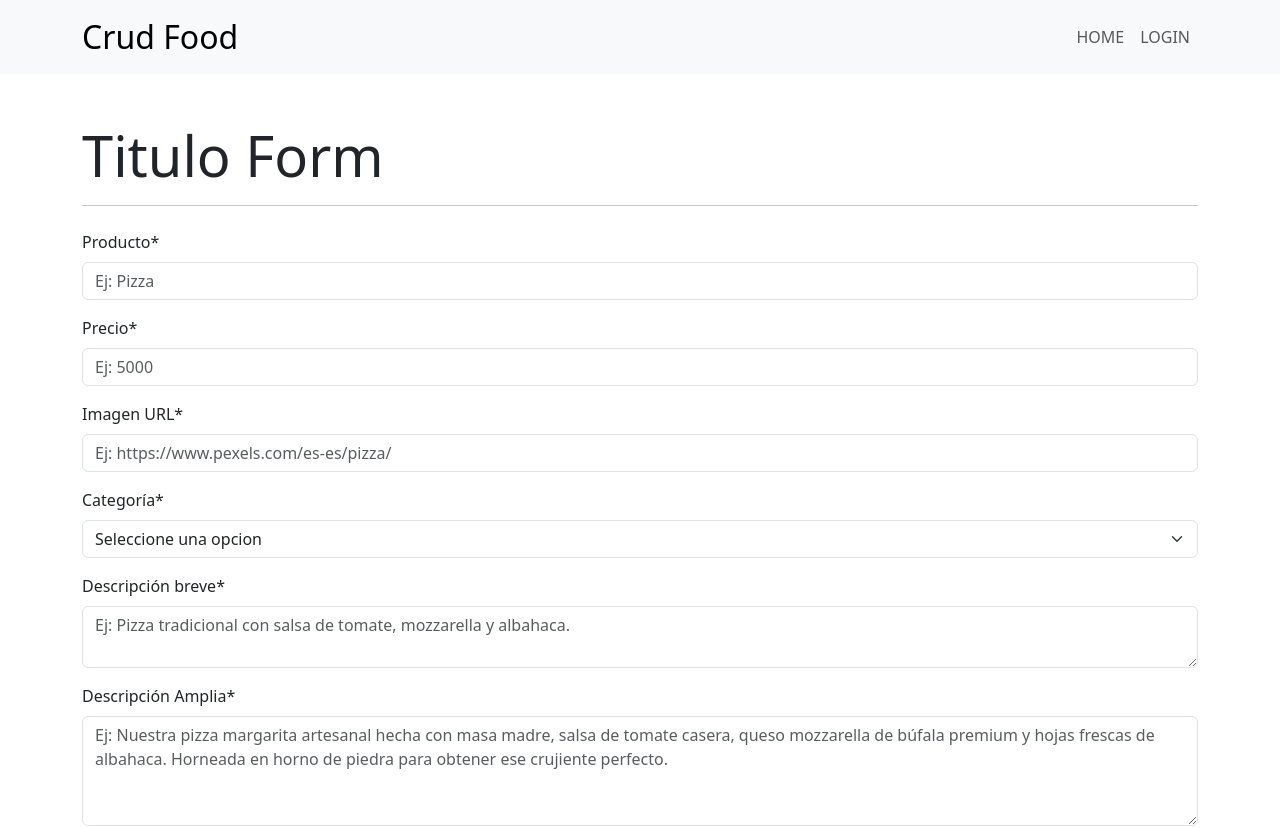
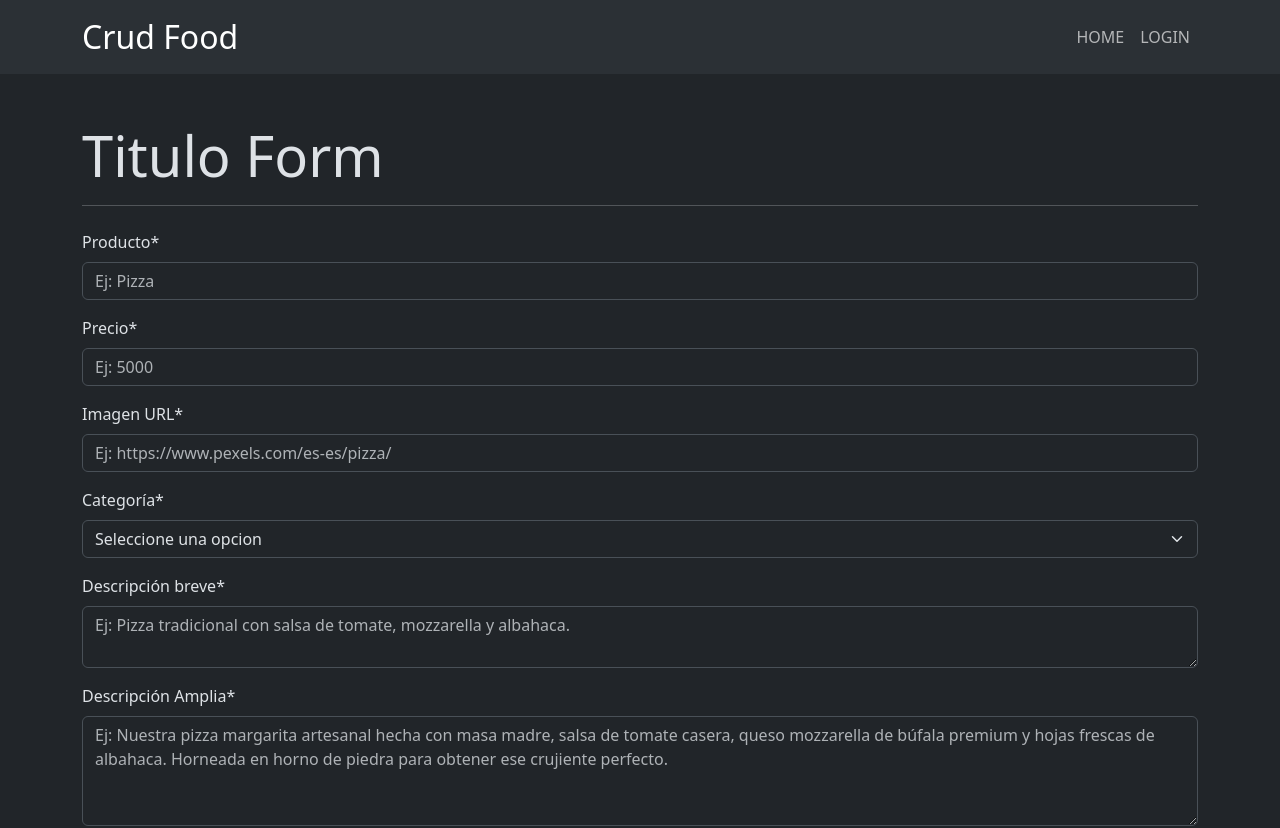
Before and after one commit to MDanielaCardozo/crudFoodWeb4P, a React (Vite) app: page /administrador/crear in a window 1280 px wide. Shown: the top 828 px of the page. Built offline with nearby package versions, Linux system fonts and the light colour scheme.

Commit message:
add validacion a formulario

```diff
--- /dev/null
+++ b/db.json
@@ -0,0 +1,13 @@
+{
+  "productos": [
+    {
+      "id": 1,
+      "nombreProducto": "Pizza Margarita Clásica",
+      "precio": 4500,
+      "descripcion_breve": "Pizza tradicional con salsa de tomate, mozzarella y albahaca",
+      "descripcion_amplia": "Nuestra pizza margarita artesanal hecha con masa madre, salsa de tomate casera, queso mozzarella de búfala premium y hojas frescas de albahaca. Horneada en horno de piedra para obtener ese crujiente perfecto.",
+      "categoria": "Pizzas",
+      "imagen": "https://images.pexels.com/photos/16890470/pexels-photo-16890470.jpeg"
+    }
+  ]
+}
--- a/index.html
+++ b/index.html
@@ -1,5 +1,5 @@
 <!doctype html>
-<html lang="es">
+<html lang="es" data-bs-theme="dark">
   <head>
     <meta charset="UTF-8" />
     <link rel="icon" type="image/svg+xml" href="/vite.svg" />
--- a/src/components/views/Producto/FormularioProducto.jsx
+++ b/src/components/views/Producto/FormularioProducto.jsx
@@ -1,15 +1,37 @@
 import { Form, Button } from "react-bootstrap";
+import { useForm } from "react-hook-form";
 
 const FormularioProducto = () => {
+
+  const { register, handleSubmit,  formState: {errors}} = useForm()
+
+  const onSubmit = () => {
+ /*    if (titulo === "Crear Producto") {
+
+    } */
+  }
+
   return (
     <section className="container mainSection">
       <h1 className="display-4 mt-5">Titulo Form</h1>
       <hr />
-      <Form className="my-4">
+      <Form className="my-4" onSubmit={handleSubmit(onSubmit)}>
         <Form.Group className="mb-3" controlId="formNombreProdcuto">
           <Form.Label>Producto*</Form.Label>
-          <Form.Control type="text" placeholder="Ej: Pizza" />
-          <Form.Text className="text-danger"></Form.Text>
+          <Form.Control type="text" placeholder="Ej: Pizza"  {...register("nombreProducto", {
+            required: "El nombre del producto es un dato obligatorio",
+            minLength: {
+              value: 2,
+              message: "El nombre del producto debe tener al menos dos caracteres"
+            },
+            maxLength: {
+              value: 100,
+              message: "El nombre del producto debe tener como maximo 100 caracteres"
+            },
+          })}/>
+          <Form.Text className="text-danger">
+            {errors.nombreProducto?.message}
+          </Form.Text>
         </Form.Group>
         <Form.Group className="mb-3" controlId="formPrecio">
           <Form.Label>Precio*</Form.Label>
@@ -17,20 +39,41 @@ const FormularioProducto = () => {
             type="number"
             placeholder="Ej: 5000"
             // step={0.1}
+            {...register("precio", {
+              required: "El precio es un valor obligatorio",
+              min: {
+                value: 100,
+                message: "El precio minimo del producto debe ser al menos $100"
+              },
+              max: {
+                value: 1000000,
+                message: "El precio minimo del producto debe ser de hasta $1000000"
+              }
+            })
+
+            }
           />
-          <Form.Text className="text-danger"></Form.Text>
+          <Form.Text className="text-danger">{errors.precio?.message}</Form.Text>
         </Form.Group>
         <Form.Group className="mb-3" controlId="formImagen">
           <Form.Label>Imagen URL*</Form.Label>
           <Form.Control
             type="text"
             placeholder="Ej: https://www.pexels.com/es-es/pizza/"
+            {...register("imagen", {required: "La url de la imagen es un dato obligatorio",
+              pattern: {
+                value: /^https?:\/\/[^\s]+\.(png|jpg|jpeg|gif|bmp|webp|svg)$/,
+              message: "La imagen debe ser una url de imagen valida terminada en (jpg|jpeg|png|webp)" }
+            })}
           />
-          <Form.Text className="text-danger"></Form.Text>
+          <Form.Text className="text-danger">
+            {errors.imagen?.message}
+          </Form.Text>
         </Form.Group>
         <Form.Group className="mb-3" controlId="formPrecio">
           <Form.Label>Categoría*</Form.Label>
-          <Form.Select>
+          <Form.Select
+          {...register("categoria", { required: "Debe seleccionar una categoria"})}>
             <option value="">Seleccione una opcion</option>
             <option value="Acompañamientos">Acompañamientos</option>
             <option value="Bebidas">Bebidas</option>
@@ -41,7 +84,9 @@ const FormularioProducto = () => {
             <option value="Sándwiches y Wraps">Sándwiches y Wraps</option>
             <option value="Veggie/Veganas">Veggie/Veganas</option>
           </Form.Select>
-          <Form.Text className="text-danger"></Form.Text>
+          <Form.Text className="text-danger">
+            {errors.categoria?.message}
+          </Form.Text>
         </Form.Group>
         <Form.Group className="mb-3" controlId="formImagen">
           <Form.Label>Descripción breve*</Form.Label>
@@ -49,8 +94,18 @@ const FormularioProducto = () => {
             type="text"
             placeholder="Ej: Pizza tradicional con salsa de tomate, mozzarella y albahaca."
             as="textarea"
+            {...register("descripcion_breve", {required: "La descripcion breve es un dato obligatorio",
+              minLength: {
+                value: 5,
+                message: "La descrición breve debe tener almenos 5 caracteres"
+              },
+              maxLength: {
+                value: 250,
+                message: "La descrición breve debe tener como máximo 250 caracteres",
+              }
+            })}
           />
-          <Form.Text className="text-danger"></Form.Text>
+          <Form.Text className="text-danger">{errors.descripcion_breve?.message}</Form.Text>
         </Form.Group>
         <Form.Group className="mb-3" controlId="formImagen">
           <Form.Label>Descripción Amplia*</Form.Label>
@@ -59,8 +114,21 @@ const FormularioProducto = () => {
             placeholder="Ej: Nuestra pizza margarita artesanal hecha con masa madre, salsa de tomate casera, queso mozzarella de búfala premium y hojas frescas de albahaca. Horneada en horno de piedra para obtener ese crujiente perfecto."
             as="textarea"
             rows={4}
+            {...register("descripcion_amplia", {
+              required: "La descripcion amplia es un dato obligatorio",
+              minLength: {
+                value: 10,
+                message: "La descrición amplia debe tener almenos 10 caracteres",
+              },
+              maxLength: {
+                value: 500,
+                message: "La descrición amplia debe tener como máximo 500 caracteres",
+              }
+            })}
           />
-          <Form.Text className="text-danger"></Form.Text>
+          <Form.Text className="text-danger">
+            {errors.descripcion_amplia?.message}
+          </Form.Text>
         </Form.Group>
 
         <Button type="submit" variant="success">
```
